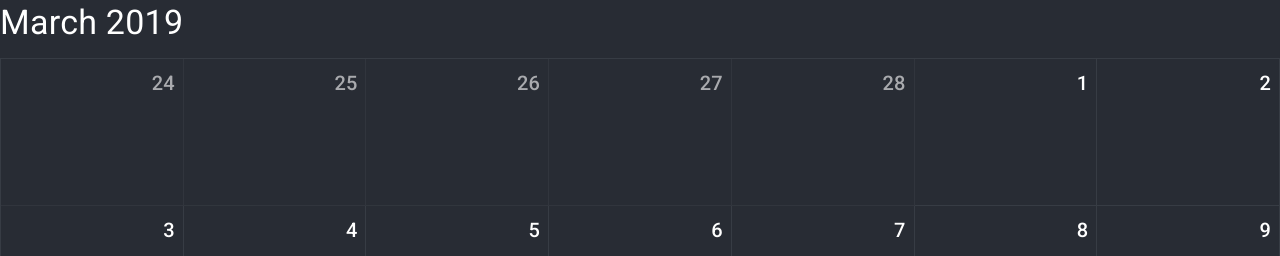
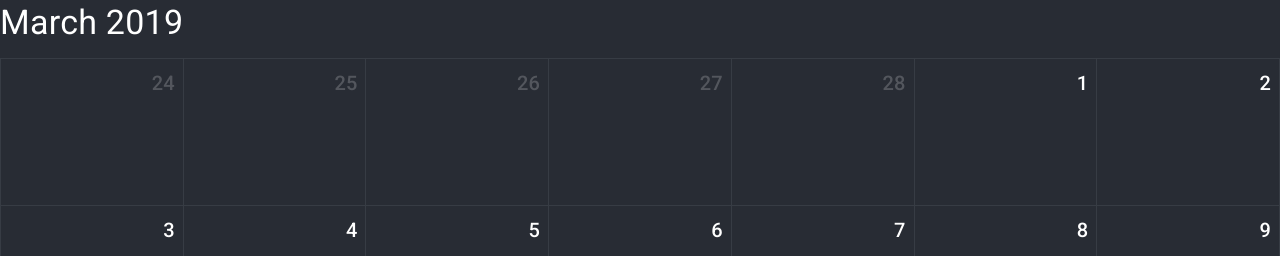
Before and after one commit to crearlink/react-calendar-demo, a React (Create React App) app: page / in a window 1280 px wide. Shown: the top 256 px of the page. Built offline with nearby package versions, Linux system fonts and the light colour scheme.

Commit message:
restructure Components

```diff
--- /dev/null
+++ b/src/components/Month/Day.js
@@ -0,0 +1,24 @@
+import React from 'react'
+import PropTypes from 'prop-types'
+
+import { Typography } from '../material-ui-barrel'
+
+
+export const Day = ({ date, inCurrentMonth, children, onClick }) => (
+  <div className="day-wrapper" onClick={onClick}>
+    <div className={inCurrentMonth ? 'day-faded' : ''}>
+      <Typography variant="h6" align="right" gutterBottom>
+        {date.getDate()}
+      </Typography>
+      {children}
+    </div>
+  </div >
+)
+
+
+Day.propTypes = {
+  date: PropTypes.instanceOf(Date).isRequired,
+  /** Is this day in the current month? */
+  inCurrentMonth: PropTypes.bool.isRequired,
+  onClick: PropTypes.func.isRequired
+}
--- /dev/null
+++ b/src/components/Month/Event.js
@@ -0,0 +1,20 @@
+import React from 'react'
+import PropTypes from 'prop-types'
+
+import { Chip } from '../material-ui-barrel'
+
+
+export const Event = ({ title, onClick, onDelete }) => (
+  <Chip
+    label={title}
+    onClick={onClick}
+    onDelete={onDelete}
+  />
+)
+
+
+Event.propTypes = {
+  title: PropTypes.string.isRequired,
+  onClick: PropTypes.func.isRequired,
+  onDelete: PropTypes.func.isRequired
+}
--- a/src/components/Month.js
+++ b/src/components/Month/Month.js
@@ -5,11 +5,14 @@ import PropTypes from 'prop-types'
 
 import './month.css'
 
-import { createEvent, deleteEvent, editEvent } from '../actions'
-import { getFormattedDate } from '../helpers'
 
-import { EventDialog } from './EventDialog'
-import { Chip, Typography } from './material-ui-barrel'
+import { createEvent, deleteEvent, editEvent } from '../../actions'
+import { getFormattedDate } from '../../helpers'
+
+import { EventDialog } from '../EventDialog'
+
+import { Day } from './Day'
+import { Event } from './Event'
 
 
 /**
@@ -17,26 +20,17 @@ import { Chip, Typography } from './material-ui-barrel'
  */
 class MonthComponent extends React.Component {
 
-  constructor(props) {
-    super(props)
-
-    this.handleCreateEvent = this.handleCreateEvent.bind(this)
-    this.handleDeleteEvent = this.handleDeleteEvent.bind(this)
-    this.handleEditEvent = this.handleEditEvent.bind(this)
-  }
-
-
-  handleCreateEvent(date) {
+  handleCreateEvent = date => {
     this.props.createEvent(date)
   }
 
 
-  handleDeleteEvent({ date, key }) {
+  handleDeleteEvent = ({ date, key }) => {
     this.props.deleteEvent({ date, key })
   }
 
 
-  handleEditEvent({ date, key }, e) {
+  handleEditEvent = ({ date, key }, e) => {
     e.stopPropagation()
     this.props.editEvent({ date, key })
   }
@@ -51,29 +45,26 @@ class MonthComponent extends React.Component {
         <EventDialog />
         <div id="month">
           {dates.map(date => {
-            const fadedClass = (date.getMonth() !== currentMonth) ? 'day-faded' : ''
             const dateKey = getFormattedDate(date)
-
             const dateEvents = dateKey in this.props.events.days ? this.props.events.days[dateKey] : []
 
             return (
-              <span
-                className={`day-wrapper ${fadedClass}`}
+              <Day
                 key={dateKey}
+                inCurrentMonth={date.getMonth() !== currentMonth}
+                date={date}
                 onClick={() => this.handleCreateEvent(dateKey)}
               >
-                <Typography variant="h6" align="right" gutterBottom>
-                  {date.getDate()}
-                </Typography>
                 {dateEvents.map((event, index) => (
-                  <Chip
+                  <Event
                     key={index}
-                    label={event.title}
+                    title={event.title}
                     onClick={e => this.handleEditEvent({ date: dateKey, key: index }, e)}
                     onDelete={() => this.handleDeleteEvent({ date: dateKey, key: index })}
                   />
                 ))}
-              </span>
+              </Day>
+
             )
           }
           )}
@@ -86,8 +77,9 @@ class MonthComponent extends React.Component {
 
 
 MonthComponent.propTypes = {
+  /** Days of the weeks involved in the current month display */
   dates: PropTypes.array.isRequired,
-  today: PropTypes.instanceOf(Date)
+  today: PropTypes.instanceOf(Date).isRequired
 }
 
 const mapStateToProps = state => ({
--- /dev/null
+++ b/src/components/Month/index.js
@@ -0,0 +1 @@
+export * from './Month'
--- a/src/components/month.css
+++ b/src/components/Month/month.css
@@ -19,5 +19,5 @@
 }
 
 .day-faded {
-  opacity: .6;
+  opacity: .2;
 }
```
Also changed, not shown: 1 other file (tests, documents, lock files or other folders).
